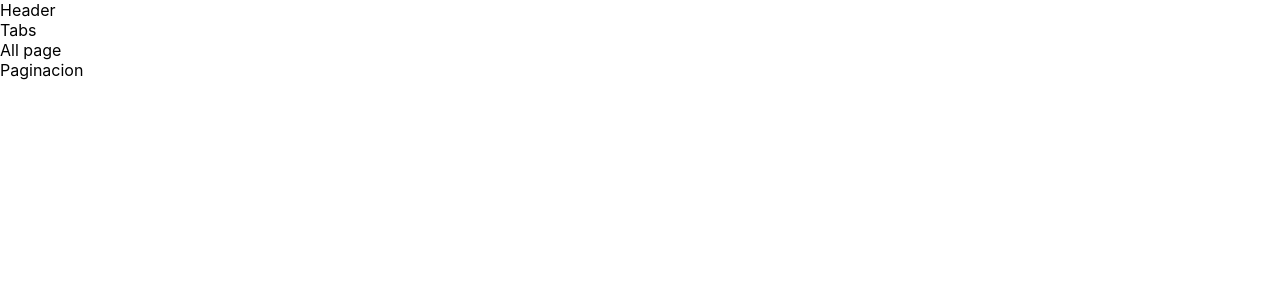
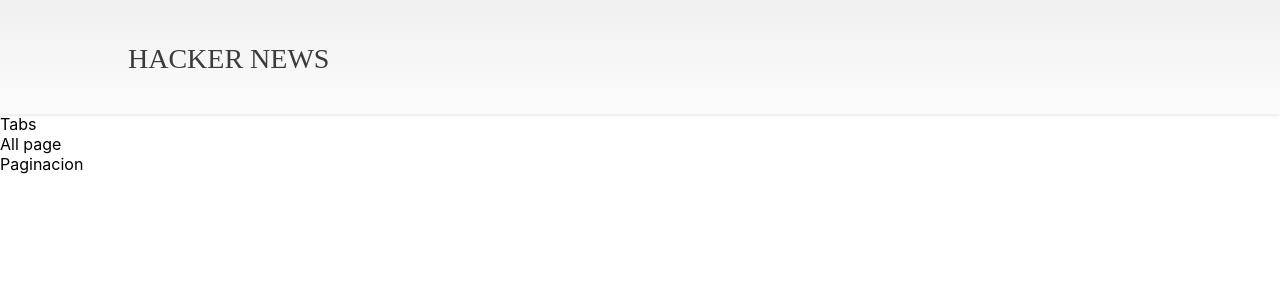
Before and after one commit to sofiaperezm/hacker-news-reign-test, a React (Create React App) app: page / in a window 1280 px wide. Shown: the top 300 px of the page. Built offline with nearby package versions, Linux system fonts and the light colour scheme.

Commit message:
added header component

```diff
--- a/src/components/Header/Header.js
+++ b/src/components/Header/Header.js
@@ -0,0 +1,11 @@
+import styles from "./Header.module.css";
+
+function Header() {
+  return (
+    <header className={styles.container}>
+      <h1 className={styles.title}>Hacker News</h1>
+    </header>
+  );
+}
+
+export default Header;
--- a/src/components/Header/Header.module.css
+++ b/src/components/Header/Header.module.css
@@ -0,0 +1,26 @@
+* {
+  box-sizing: border-box;
+}
+
+.container {
+  width: 100%;
+  height: 114px;
+  box-shadow: 0 1px 4px 0 rgba(0, 21, 41, 0.12);
+  background-image: linear-gradient(to bottom, #ececec -32%, #fff 124%);
+}
+
+.title {
+  display: inline-block;
+  text-transform: uppercase;
+  font-family: Baskerville;
+  font-weight: normal;
+  font-size: 28px;
+  color: #3b3b3b;
+  padding: 1.5rem 0 0 8rem;
+}
+
+@media only screen and (max-width: 460px) {
+  .title {
+    padding-left: 3.75rem;
+  }
+}
--- a/src/layouts/Main.js
+++ b/src/layouts/Main.js
@@ -1,7 +1,9 @@
+import Header from "../components/Header/Header";
+
 function Main({ children }) {
   return (
     <div>
-      <div>Header</div>
+      <Header></Header>
       <div>Tabs</div>
       <main>{children}</main>
       <div>Paginacion</div>
```
